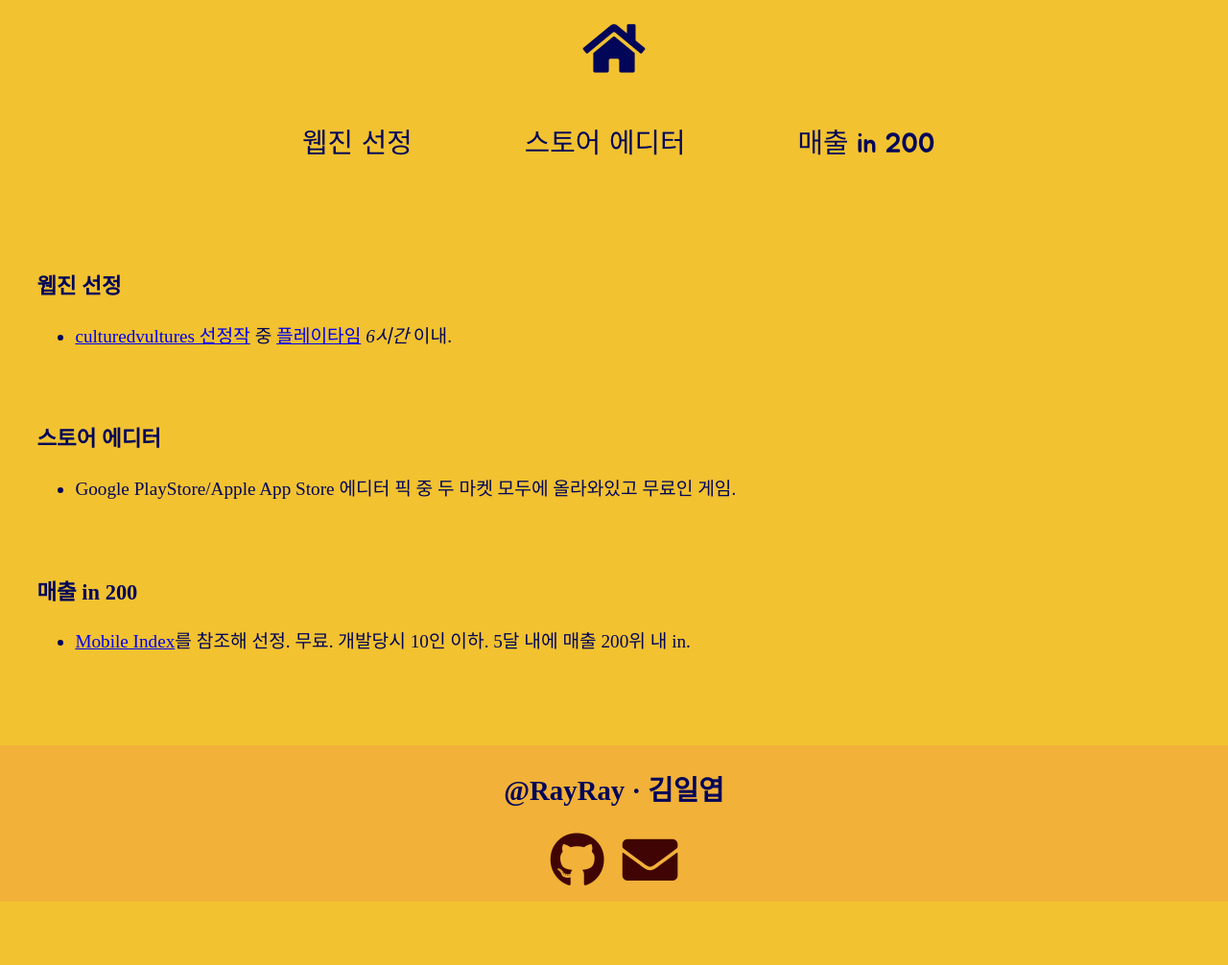
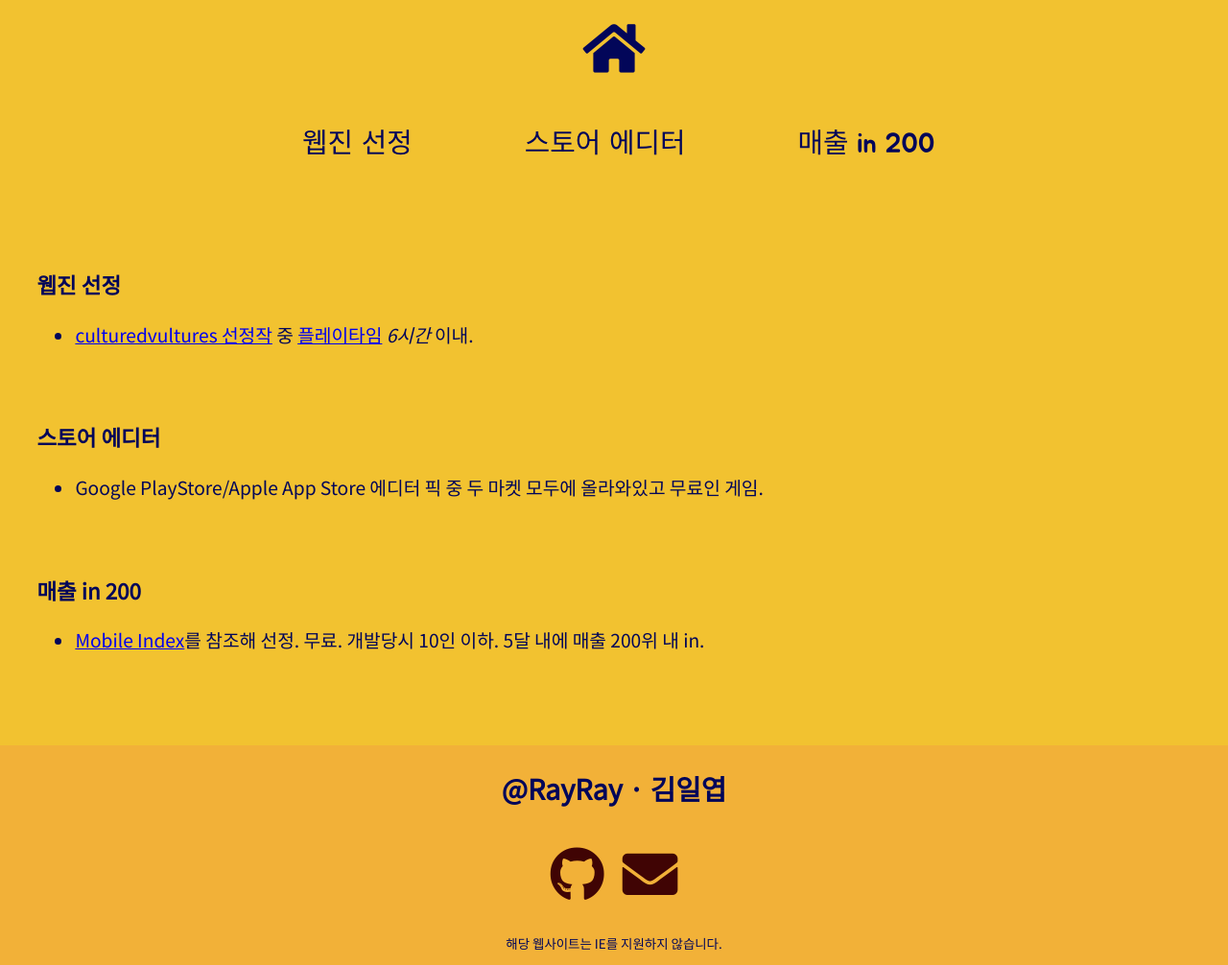
Before and after one commit to walrus811/indie-game-list, a plain HTML site: page index.html in a window 1280 px wide. Shown: the whole page at 96% size. Before the commit the page ends 940 px from the top, so only its background shows below. Drawn offline with Linux system fonts and the light colour scheme.

Commit message:
UI에 대한 마이너 체인지

```diff
--- a/css/index.css
+++ b/css/index.css
@@ -1,22 +1,26 @@
 /** @format */
 
 @import url("https://fonts.googleapis.com/css2?family=Jua&display=swap");
+
+@import url("https://fonts.googleapis.com/css2?family=Noto+Sans+KR:wght@400&display=swap");
 :root {
-  --font-default : "Jua", sans-serif;
+  --font-default: "Noto Sans KR", sans-serif;
+  --font-em1: "Jua", sans-serif;
   --font-size: 1.2rem;
   --font-color: #020659;
-  --font-color-reverse : #ffffff;
+  --font-color-reverse: #ffffff;
   --background-light: #f2c230;
   --background-heavy: #f2b138;
-  --selected-color : #e6201c;
-  --font-color-secondary : #400404;
-  --font-color-reverse-secondary : #991212;
+  --selected-color: #e6201c;
+  --font-color-secondary: #400404;
+  --font-color-reverse-secondary: #991212;
 }
 
 html {
   box-sizing: border-box;
   color: var(--font-color);
   font-size: var(--font-size);
+  font-family: var(--font-default);
 }
 
 *,
@@ -32,7 +36,7 @@
 }
 
 nav {
-  font-family: var(--font-default);
+  font-family: var(--font-em1);
   font-size: 1.5rem;
   margin: 0 auto;
 }
@@ -85,6 +89,10 @@
   color: var(--selected-color);
 }
 
+.small-text {
+  font-size: 0.7rem;
+}
+
 footer {
   display: flex;
   flex-direction: column;
--- a/index.html
+++ b/index.html
@@ -45,7 +45,10 @@
       <ul>
         <li><a href="https://github.com/walrus811"><span class="fab fa-github" aria-hidden="true"></span><span class="sr-only">Github</span></a></li>
         <li><a href="mailto:walrusray811@gmail.com"><span class="fas fa-envelope" aria-hidden="true"></span><span class="sr-only">Email</span></a></li>
-    </ul>
+      </ul>
+      <p class="small-text">
+        해당 웹사이트는 IE를 지원하지 않습니다.
+      </p>
     </footer>
 </body>
 </html>
```
